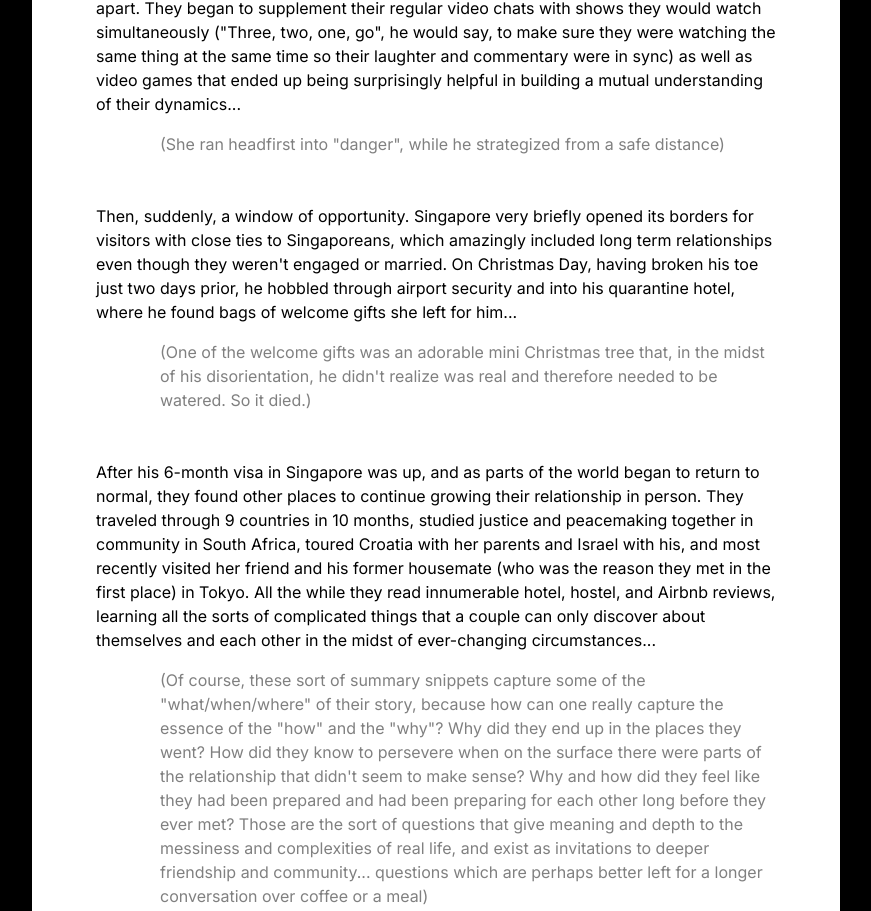
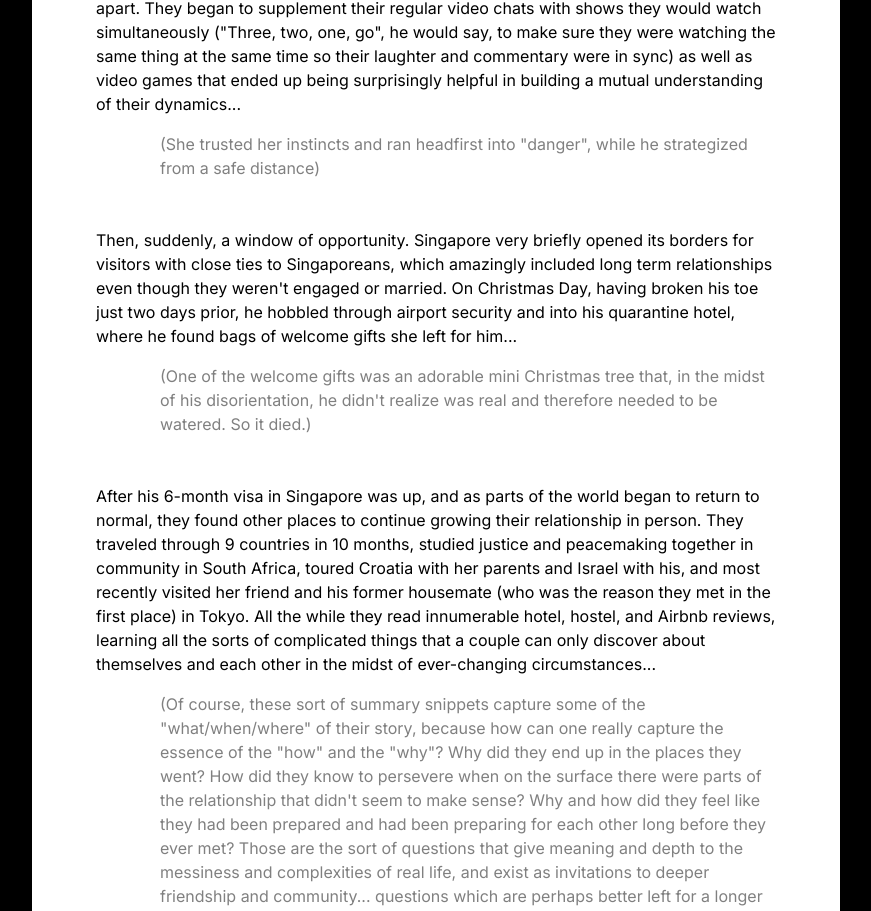
Before and after one commit to ncklug/sg-wedding, a Next.js app: page /story in a window 1280 px wide. Shown: the part 1139-2050 px from the top of the page, without its empty margins (204-1075 px from the left). Built offline with nearby package versions, Linux system fonts and the light colour scheme.

Commit message:
instincts

```diff
--- a/pages/story.js
+++ b/pages/story.js
@@ -120,8 +120,8 @@ export default function Home() {
           as video games that ended up being surprisingly helpful in building a
           mutual understanding of their dynamics...
           <Aside>
-            She ran headfirst into "danger", while he strategized from a safe
-            distance
+            She trusted her instincts and ran headfirst into "danger", while he
+            strategized from a safe distance
           </Aside>
         </Paragraph>
         <Paragraph>
```
